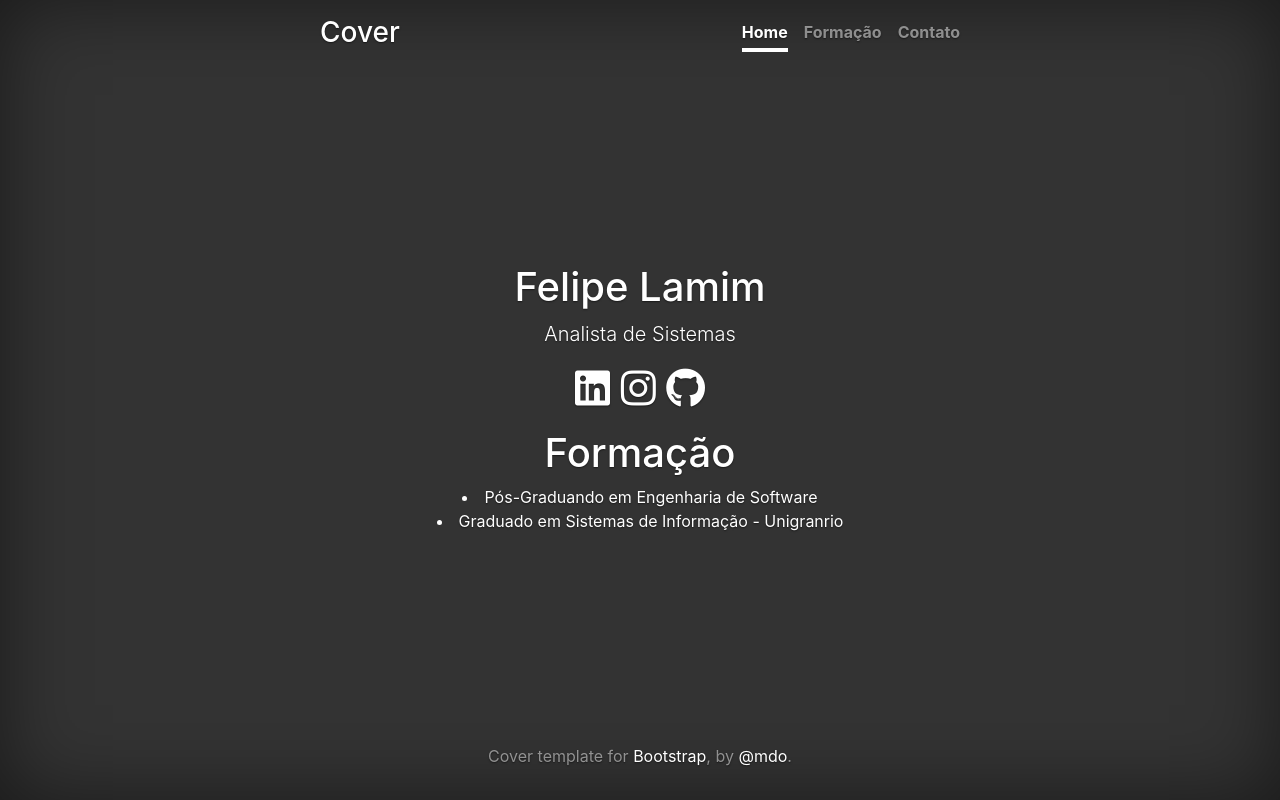
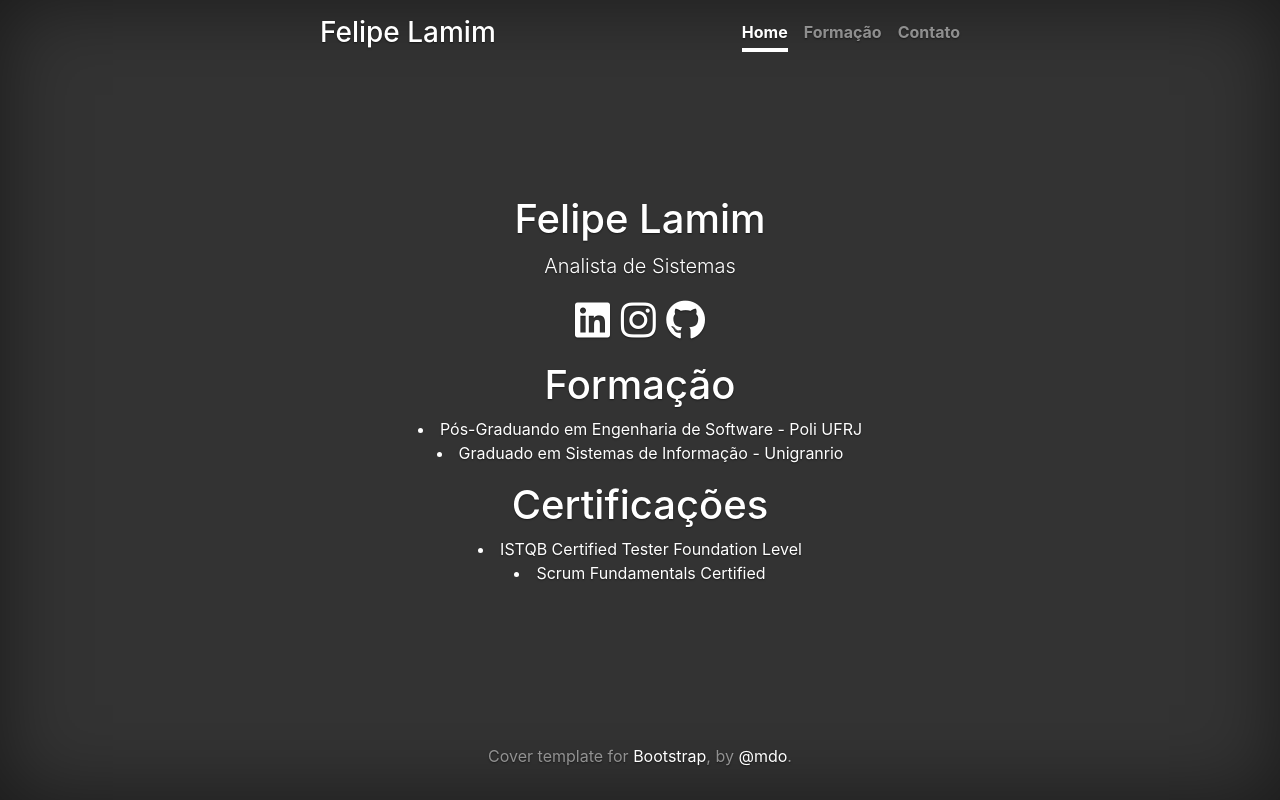
Before and after one commit to feliperj97/meusite, a plain HTML site: page index.html in a window 1280 px wide. Drawn offline with nearby package versions, Linux system fonts and the light colour scheme.

Commit message:
Adicionando formação e certificações

```diff
--- a/index.html
+++ b/index.html
@@ -43,7 +43,7 @@
     <div class="cover-container d-flex w-100 h-100 p-3 mx-auto flex-column">
         <header class="masthead mb-auto">
             <div class="inner">
-                <h3 class="masthead-brand">Cover</h3>
+                <h3 class="masthead-brand">Felipe Lamim</h3>
                 <nav class="nav nav-masthead justify-content-center">
                     <a class="nav-link active" href="#">Home</a>
                     <a class="nav-link" href="#formacao">Formação</a>
@@ -72,8 +72,17 @@
         <main role="main" class="inner cover">
             <div id="formacao">
                 <h1 class="cover-heading">Formação</h1>
-                <li>Pós-Graduando em Engenharia de Software</li>
+                <li>Pós-Graduando em Engenharia de Software - Poli UFRJ</li>
                 <li>Graduado em Sistemas de Informação - Unigranrio</li>
+            </div>
+
+        </main>
+        <main role="main" class="inner cover">
+            <p><div id="certificacoes">
+                <h1 class="cover-heading">Certificações</h1>
+
+                <li>ISTQB Certified Tester Foundation Level</li>
+                <li>Scrum Fundamentals Certified</li></p>
             </div>
         </main>
         <footer class="mastfoot mt-auto">
```
